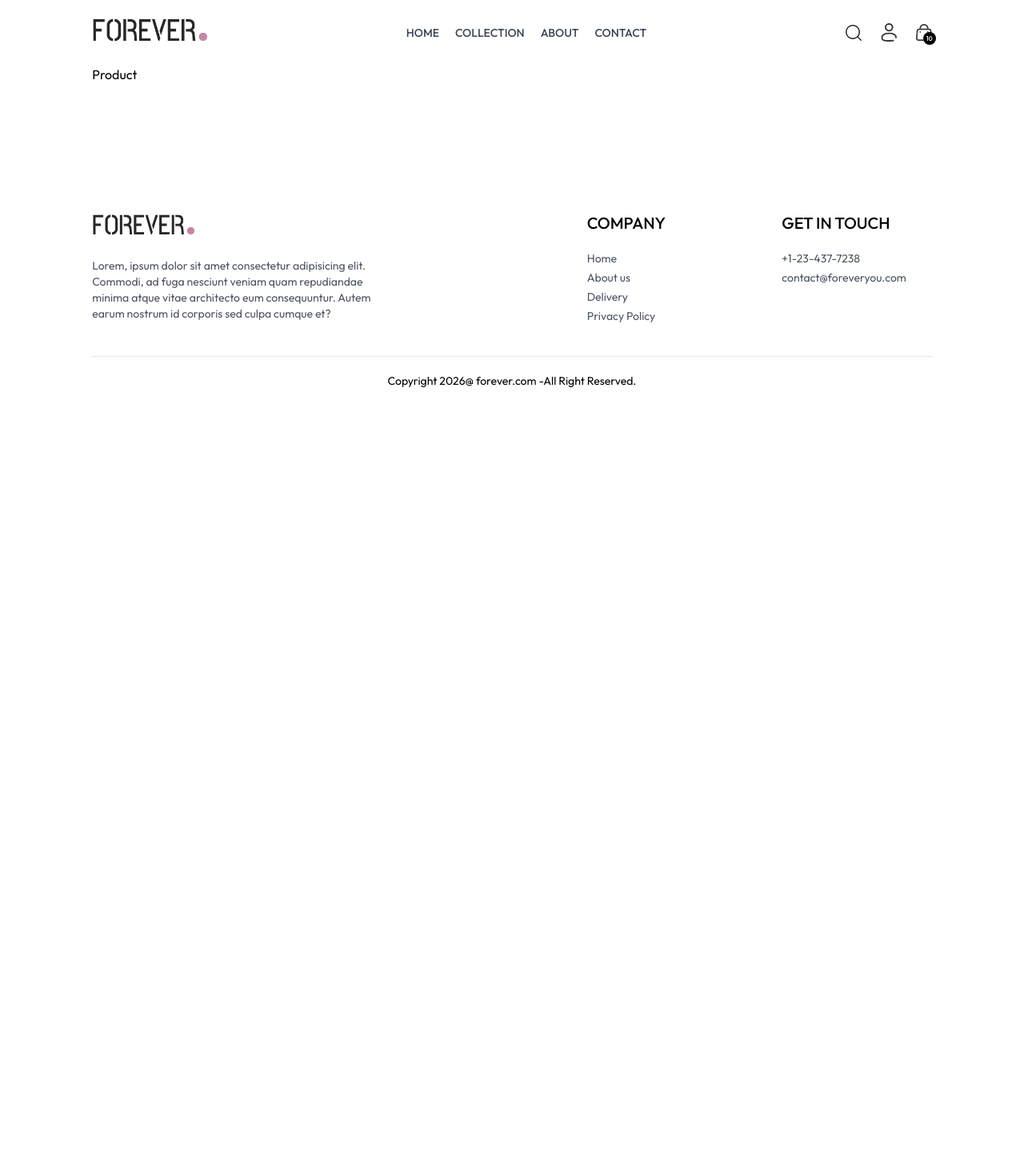
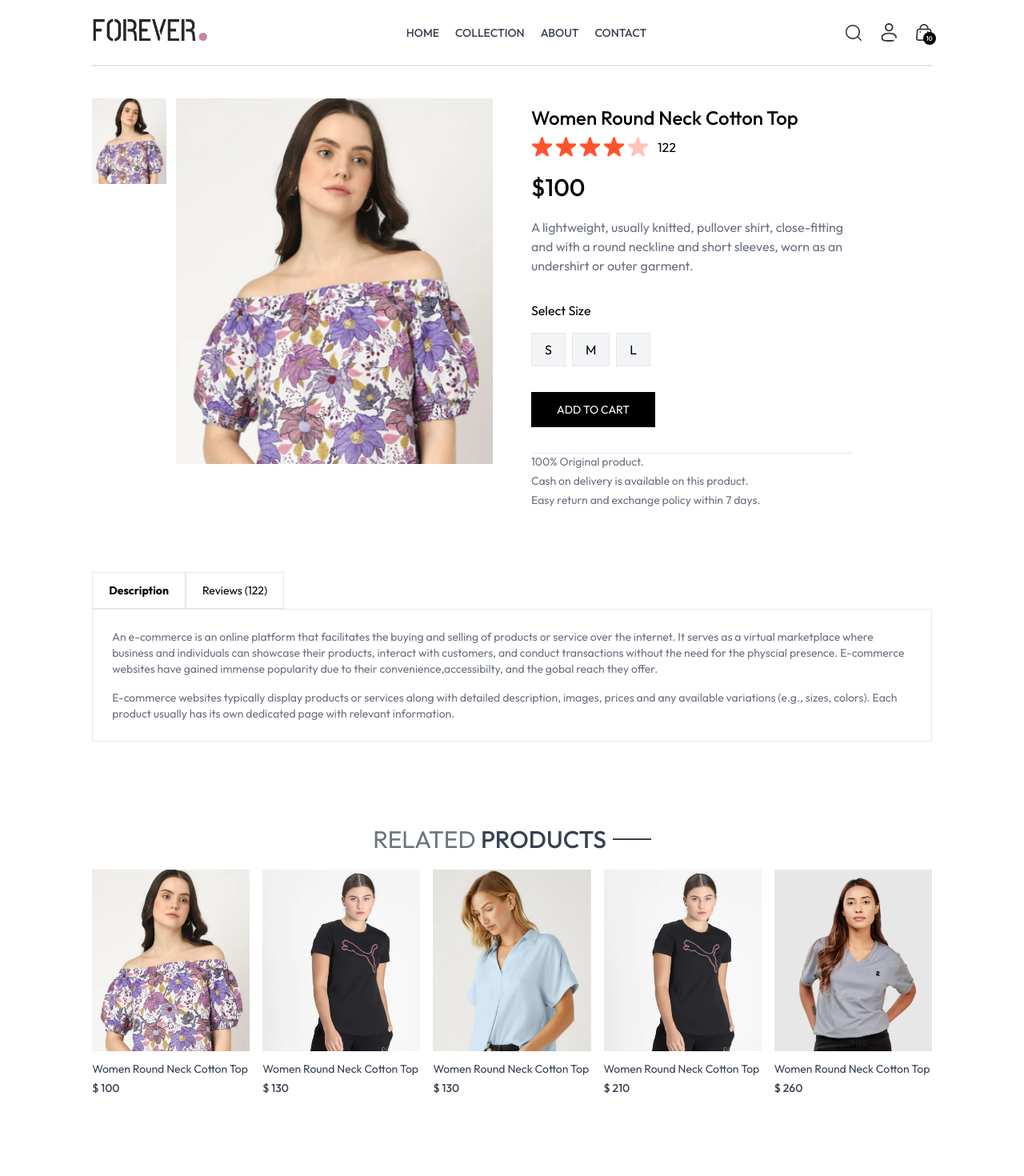
Before and after one commit to Abhinav-Kumar-Bindra21/E-Commerce, a React (Vite) app in the folder frontend/: page /product/aaaaa in a window 1280 px wide. Shown: the top 1470 px of the page at 80% size. Before the commit the page ends 800 px from the top, so only its background shows below. Built offline with nearby package versions, Linux system fonts and the light colour scheme.

Commit message:
done ui of products page

```diff
--- /dev/null
+++ b/frontend/src/components/RelatedProducts.jsx
@@ -0,0 +1,35 @@
+import React, { useContext, useEffect, useState } from "react";
+import { ShopContext } from "../context/ShopContext";
+import Title from "./Title";
+import ProductItem from "./ProductItem";
+
+const RelatedProducts = ({ category, subCategory }) => {
+  const { products } = useContext(ShopContext);
+  const [related, setRelated] = useState([]);
+
+  useEffect(() => {
+    if (products.length > 0) {
+      let productsCopy = products.slice();
+
+      productsCopy = productsCopy.filter((item) => category === item.category);
+      productsCopy = productsCopy.filter((item) => subCategory === item.subCategory);
+
+      setRelated(productsCopy.slice(0, 5));
+    }
+  }, [products]);
+  return (
+    <div className="my-24">
+      <div className="text-center text-3xl py-2">
+        <Title text1={"RELATED"} text2={"PRODUCTS"} />
+      </div>
+
+      <div className="grid grid-cols-2 sm:grid-cols-3 md:grid-cols-4 lg:grid-cols-5 gap-4 gap-y-6">
+        {related.map((item, index) => (
+          <ProductItem key={index} id={item._id} name={item.name} price={item.price} image={item.image} />
+        ))}
+      </div>
+    </div>
+  );
+};
+
+export default RelatedProducts;
--- a/frontend/src/index.css
+++ b/frontend/src/index.css
@@ -18,6 +18,10 @@
   font-style: normal;
 }
 
+::-webkit-scrollbar {
+  display: none;
+}
+
 @media (max-width: 640px) {
   a.active {
     background-color: black;
--- a/frontend/src/pages/Product.jsx
+++ b/frontend/src/pages/Product.jsx
@@ -1,7 +1,125 @@
-import React from "react";
+import React, { useContext, useEffect, useState } from "react";
+import { useParams } from "react-router";
+import { ShopContext } from "../context/ShopContext";
+import { assets } from "../assets/frontend_assets/assets";
+import RelatedProducts from "../components/RelatedProducts";
 
 const Product = () => {
-  return <div>Product</div>;
+  const { productId } = useParams();
+
+  const { products, currency } = useContext(ShopContext);
+
+  const [productData, setProductData] = useState(false);
+  const [image, setImage] = useState("");
+  const [size, setSize] = useState("");
+
+  const fetchProductData = async () => {
+    products.map((item) => {
+      if (item._id === productId) {
+        setProductData(item);
+        setImage(item.image[0]);
+        return null;
+      }
+    });
+  };
+
+  useEffect(() => {
+    fetchProductData();
+  }, [productId, products]);
+  return productData ? (
+    <div className="border-t-2 pt-10 transition-opacity ease-in duration-500 opacity-100">
+      {/*------------------- Product Data --------------------- */}
+      <div className="flex gap-12 sm:gap-12 flex-col sm:flex-row">
+        {/*------------------------- products images --------------------------- */}
+        <div className="flex-1 flex flex-col-reverse gap-3 sm:flex-row">
+          <div className="flex sm:flex-col overflow-x-scroll sm:overflow-y-scroll justify-between sm:justify-normal sm:w-[18.7%] w-full">
+            {productData.image.map((item, index) => (
+              <img
+                onClick={() => setImage(item)}
+                src={item}
+                key={index}
+                className="w-[24%] sm:w-full sm:mb-3 flex-shrink-0 cursor-pointer"
+                alt=""
+              />
+            ))}
+          </div>
+
+          <div className="w-full sm:w-[80%]">
+            <img className="w-full h-auto" src={image} alt="" />
+          </div>
+        </div>
+
+        {/*--------------------- Product Info----------------- */}
+        <div className="flex-1">
+          <h1 className="font-medium text-2xl mt-2">{productData.name}</h1>
+          <div className="flex items-center gap-1 mt-2">
+            <img src={assets.star_icon} alt="" />
+            <img src={assets.star_icon} alt="" />
+            <img src={assets.star_icon} alt="" />
+            <img src={assets.star_icon} alt="" />
+            <img src={assets.star_dull_icon} alt="" />
+            <p className="pl-2">{122}</p>
+          </div>
+
+          <p className="mt-5 text-3xl font-medium">
+            {currency}
+            {productData.price}
+          </p>
+
+          <p className="mt-5 text-gray-500 md:w-4/5">{productData.description}</p>
+          <div className="flex flex-col gap-4 my-8">
+            <p>Select Size</p>
+            <div className="flex gap-2">
+              {productData.sizes.map((item, index) => (
+                <button
+                  onClick={() => setSize(item)}
+                  className={`border py-2 px-4 bg-gray-100 ${item === size ? "border-orange-500" : ""} `}
+                  key={index}
+                >
+                  {item}
+                </button>
+              ))}
+            </div>
+          </div>
+
+          <button className="bg-black text-white px-8 py-3 text-sm active:bg-gray-700">ADD TO CART</button>
+          <hr className="mt-8 sm:w-4/5" />
+
+          <div className="text-sm text-gray-500 flex flex-col gap-1">
+            <p>100% Original product.</p>
+            <p>Cash on delivery is available on this product.</p>
+            <p>Easy return and exchange policy within 7 days.</p>
+          </div>
+        </div>
+      </div>
+
+      {/* ------------- Description & Review Section -------------------- */}
+      <div className="mt-20">
+        <div className="flex">
+          <b className="border px-5 py-3 text-sm">Description</b>
+          <p className="border px-5 py-3 text-sm">Reviews (122)</p>
+        </div>
+        <div className="flex flex-col gap-4 border px-6 py-6 text-sm text-gray-500">
+          <p>
+            An e-commerce is an online platform that facilitates the buying and selling of products or service over the
+            internet. It serves as a virtual marketplace where business and individuals can showcase their products,
+            interact with customers, and conduct transactions without the need for the physcial presence. E-commerce
+            websites have gained immense popularity due to their convenience,accessibilty, and the gobal reach they
+            offer.
+          </p>
+          <p>
+            E-commerce websites typically display products or services along with detailed description, images, prices
+            and any available variations (e.g., sizes, colors). Each product usually has its own dedicated page with
+            relevant information.
+          </p>
+        </div>
+      </div>
+      {/*-------------------- Dispaly related products ----------------------*/}
+      <RelatedProducts category={productData.category} subCategory={productData.subCategory} />
+    </div>
+  ) : (
+    <div className="opacity-0"></div>
+  );
 };
 
 export default Product;
```
